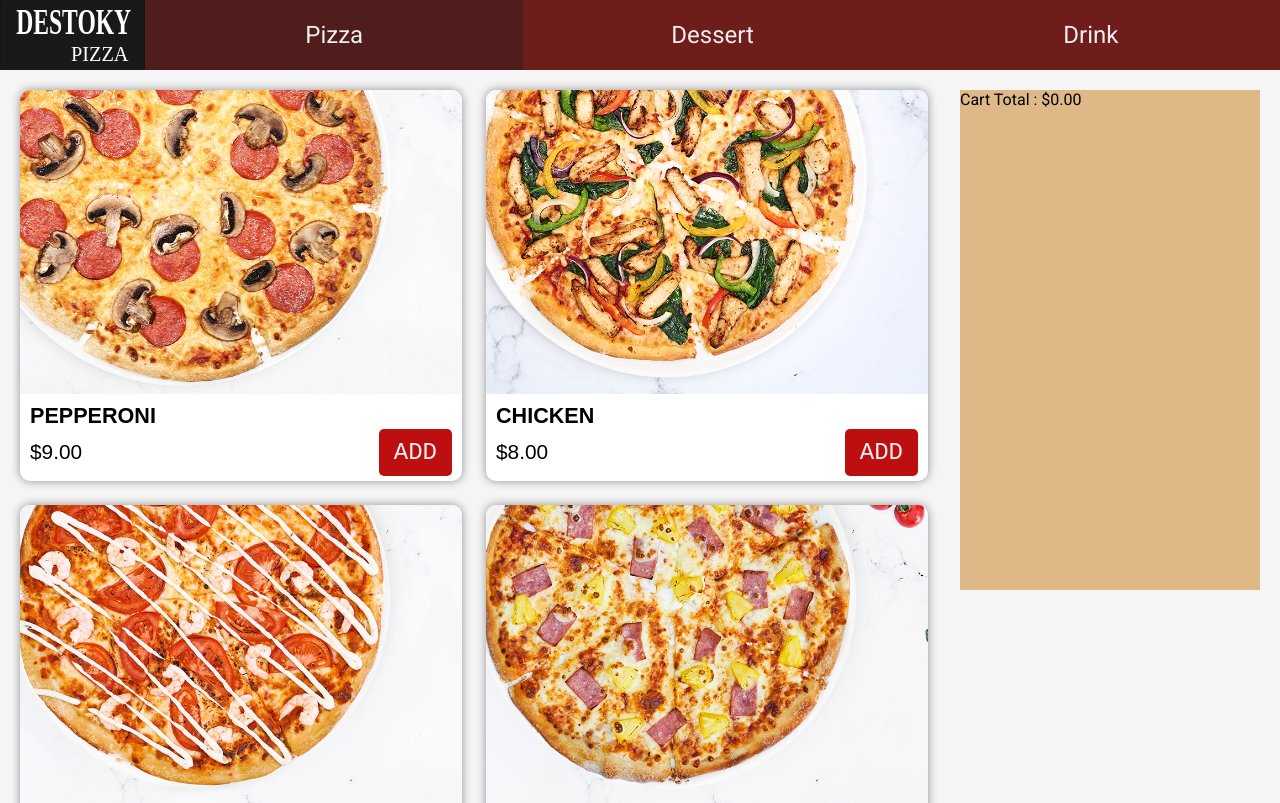
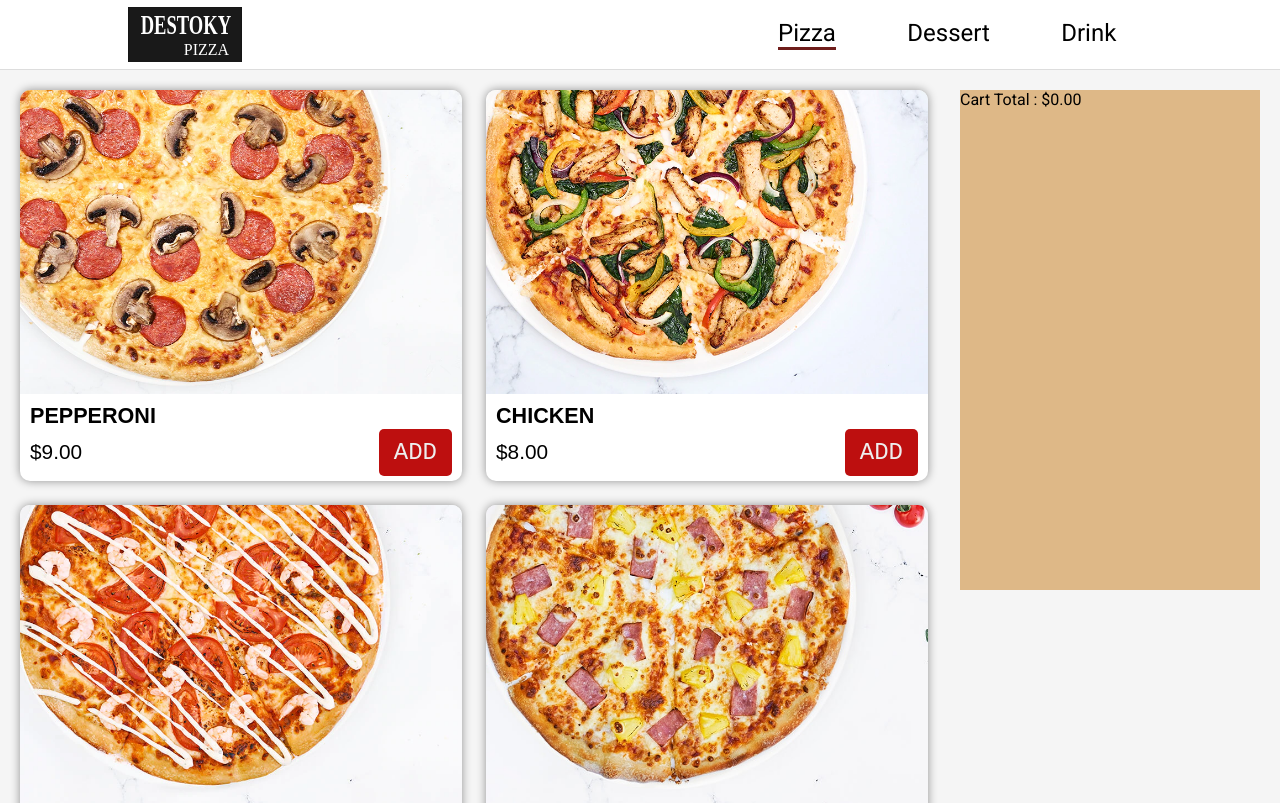
Before and after one commit to AlexandreDestoky/pizza-ordering, a React (Create React App) app: page /pizza in a window 1280 px wide. Shown: the top 803 px of the page. Built offline with nearby package versions, Linux system fonts and the light colour scheme.

Commit message:
Navbar better style

```diff
--- a/src/components/Header/Header.js
+++ b/src/components/Header/Header.js
@@ -1,5 +1,5 @@
 import React from "react";
-import { IconImg, Wrapper } from "./Header.style";
+import { Content, IconImg, Wrapper } from "./Header.style";
 import icon from "../../assets/svg.svg";
 import Navbar from "../Navbar/Navbar";
 import { useNavigate } from "react-router-dom";
@@ -8,8 +8,10 @@ export default function Header() {
   const navigate = useNavigate();
   return (
     <Wrapper>
-      <IconImg src={icon}  onClick={()=> navigate("/")}/>
-      <Navbar />
+      <Content>
+        <IconImg src={icon} onClick={() => navigate("/")} />
+        <Navbar />
+      </Content>
     </Wrapper>
   );
 }
--- a/src/components/Header/Header.style.js
+++ b/src/components/Header/Header.style.js
@@ -1,14 +1,23 @@
 import styled from "styled-components";
 
 export const IconImg = styled.img`
-  height: 70px;
+  height: 55px;
   cursor: pointer;
 `;
 
 export const Wrapper = styled.header`
-position: sticky;
-top:0;
-display: flex;
-background-color: white;
+  position: sticky;
+  top: 0;
+  background-color: white;
+  height: 70px;
+  border-bottom: 1px solid #ddd;
+  `;
 
-`
+export const Content = styled.div`
+justify-content: space-between;
+  align-items: center;
+  display: flex;
+  width: 80%;
+  margin: auto;
+  height: 100%;
+`;
--- a/src/components/Navbar/Navbar.style.js
+++ b/src/components/Navbar/Navbar.style.js
@@ -1,23 +1,28 @@
 import styled from "styled-components";
 
 export const Wrapper = styled.nav`
+  justify-content: flex-end;
   display: flex;
+  justify-content: space-around;
   font-size: 1.5rem;
-  flex: auto;
+  /* flex: auto; */;
+  width: 40%;
   a {
-    height: 70px;
+    /* height: 70px;
     display: flex;
     align-items: center;
-    justify-content: center;
+    justify-content: center; */
     text-decoration: none;
-    background-color: #6f1d1b;
-    flex:1 1 0px;
-    color: #eee;
+    /* background-color: #6f1d1b; */
+    /* flex:1 1 0px; */
+    color: black;
     &.active {
-      background-color: #4f1d1b;
+      /* background-color: #4f1d1b; */
+      border-bottom: 3px solid #6f1d1b;
     }
     &:hover {
-      background-color: brown;
+      /* background-color: brown; */
+      color:#6f1d1b;
     }
 
   }
--- a/src/components/ProductDetail/ProductDetail.js
+++ b/src/components/ProductDetail/ProductDetail.js
@@ -12,7 +12,7 @@ export default function ProductDetail() {
     if (!foodType.includes(product) || !curProduct) {
       navigate("/");
     }
-  }, []);
+  }, [foodType,curProduct]);
 
   return (
     <>
--- a/src/components/ProductList/ProductList.js
+++ b/src/components/ProductList/ProductList.js
@@ -14,7 +14,7 @@ export default function ProductList() {
     if (!foodType.includes(product)) {
       navigate("/");
     }
-  }, []);
+  }, [product]);
 
   return <Wrapper>{Products && Products.map(el => <Product key={el.id} {...el} />)}</Wrapper>;
 }
```
